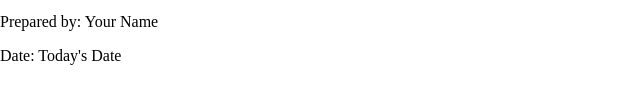
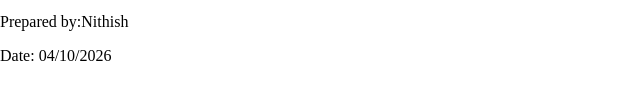
Before and after one commit to 1U25CA065-Nithish/htmlprogram-2, a website: page index.html in a window 1280 px wide. Shown: the part 577-680 px from the top of the page, 0-640 px from the left. Drawn offline with nearby package versions, Linux system fonts and the light colour scheme.

Commit message:
Modify footer information in index.html
Updated footer with preparer's name and date.

```diff
--- a/index.html
+++ b/index.html
@@ -31,8 +31,8 @@
 		</ul>
 	</main>
 	<footer>
-		<p>Prepared by: Your Name</p>
-		<p>Date: Today's Date</p>
+		<p>Prepared by:Nithish</p>
+		<p>Date: 04/10/2026</p>
 	</footer>
 </body>
 </html>
```
